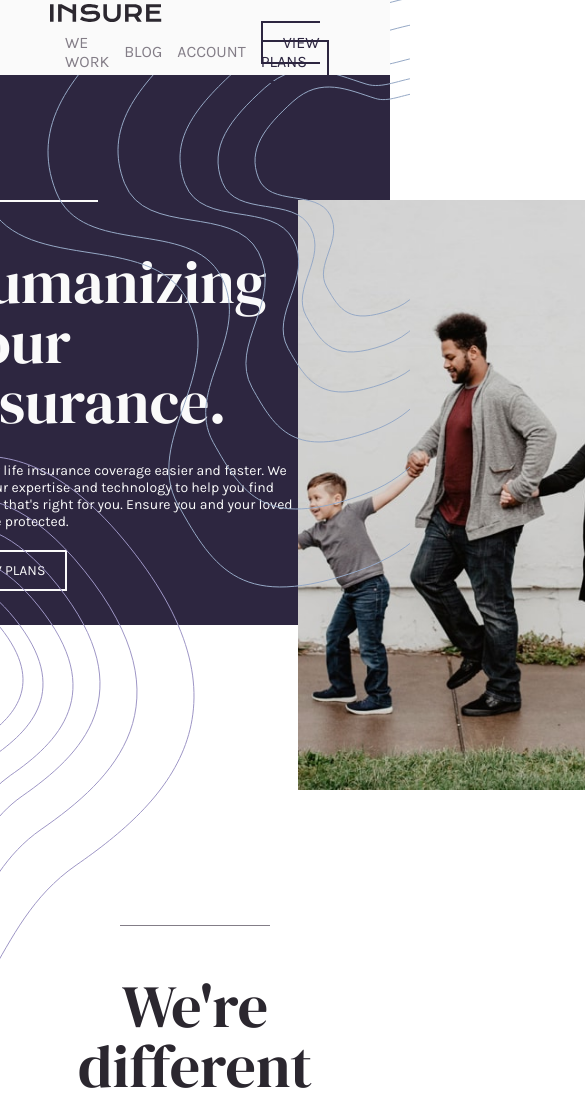
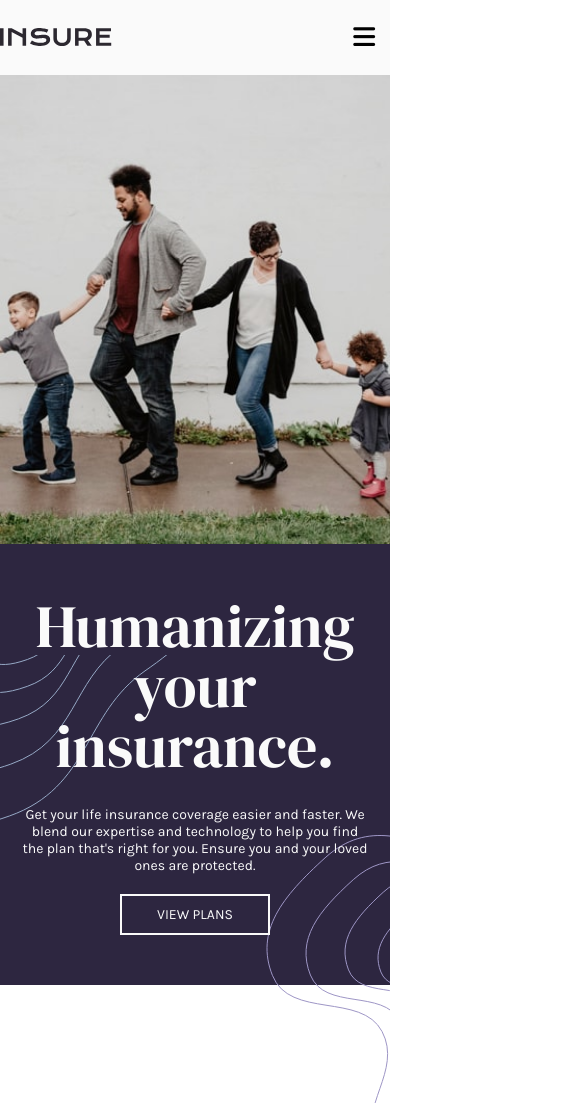
Before and after one commit to JulianR10/insure, a plain HTML site: page index.html in a window 390 px wide. Shown: the top 1103 px of the page, 585 px wide, since content can reach past the window. Drawn offline with Linux system fonts and the light colour scheme.

Commit message:
Fin web Insure

```diff
--- a/index.html
+++ b/index.html
@@ -8,6 +8,7 @@
   <link rel="preconnect" href="https://fonts.googleapis.com"><link rel="preconnect" href="https://fonts.gstatic.com" crossorigin><link    href="https://fonts.googleapis.com/css2?family=DM+Serif+Display&display=swap" rel="stylesheet">
   <link rel="preconnect" href="https://fonts.googleapis.com"><link rel="preconnect" href="https://fonts.gstatic.com" crossorigin><link href="https://fonts.googleapis.com/css2?family=Karla:wght@400;700&display=swap" rel="stylesheet">
   <link rel="stylesheet" href="style.css">
+  <script src="https://kit.fontawesome.com/560f34a7fa.js" crossorigin="anonymous"></script>
   <title>Insure</title>
 
   <!-- Feel free to remove these styles or customise in your own stylesheet 👍 -->
@@ -15,14 +16,16 @@
 </head>
 <body>
     <header>
-      <div class="container-header padding-gral">
+      <nav class="padding-gral">
         <figure class="logo">
           <a href="#">
             <img src="./images/logo.svg" alt="logo Insure">
           </a>
         </figure>
-
-        <nav>
+        <input type="checkbox" id="check">
+        <label for="check" class="bar-btn">
+          <i class="fa-solid fa-bars"></i>
+        </label>
         <ul>
           <li class="menu"><a href="#">WE WORK</a></li>
           <li class="menu"><a href="#">BLOG</a></li>
@@ -30,7 +33,6 @@
           <li class="menu"><a href="#">VIEW PLANS</a></li>
         </ul>
       </nav>
-      </div>
     </header>
 
     <!--PANTALLA PRINCIPAL-->
@@ -40,15 +42,24 @@
       <img id='intro-left' src="./images/bg-pattern-intro-left-desktop.svg" alt="pattern-intro-left">
 
       <div class="content-main padding-gral">
+
+        <figure class="img-principal-mobile">
+          <img src="./images/image-intro-mobile.jpg" alt="family">
+        </figure>
+        <img src="./images/bg-pattern-intro-right-mobile.svg" alt="pattern-intro-right" id="intro-right-mobile">
+          <img src="./images/bg-pattern-intro-left-mobile.svg" alt="pattern-intro-left" id="intro-left-mobile">
+
         <div class="info_content-main">
           <span id="separador1"></span>
           <h1>Humanizing your insurance.</h1>
           <p>Get your life insurance coverage easier and faster. We blend our expertise and technology to help you find the plan that's right for you. Ensure you and your loved ones are protected.</p>
           <button>VIEW PLANS</button>
         </div>
+
         <figure class="img-principal">
           <img src="./images/image-intro-desktop.jpg" alt="family">
         </figure>
+
       </div>
     </main>
 
--- a/style.css
+++ b/style.css
@@ -24,6 +24,10 @@ html{
     padding: 0 200px;
 }
 
+#check, .bar-btn {
+    display: none;
+}
+
 header{
     position: relative;
     width: 100%;
@@ -32,45 +36,44 @@ header{
     z-index: 1;
 }
 
-.container-header{
+nav{
     width: 100%;
     height: 75px;
     display: flex;
-    flex-wrap: wrap;
     justify-content: space-between;
     align-items: center;
 }
 
-.container-header nav ul{
+nav  ul{
     display: flex;
     justify-content: center;
     align-items: center;
     list-style-type: none;
 }
 
-.container-header nav ul li{
+nav ul li{
     padding: 0 0 0 15px;
     font-family: var(--body-font);
     font-size: 1.6rem;
 }
 
-.container-header nav ul li a{
+nav ul li a{
     cursor: pointer;
     text-decoration: none;
     color: var(--dark-grayish-violet);
 }
 
-.container-header nav ul a:active{
+nav ul a:active{
     color: var(--light-grayish-violet);
 }
 
-.container-header nav ul :nth-child(4) a{
+nav ul :nth-child(4) a{
     padding: 10px 20px;
     color: var(--dark-violet);
     border: 2px solid var(--dark-violet);
 }
 
-.container-header nav ul :nth-child(4) a:active{
+nav ul :nth-child(4) a:active{
     color: var(--very-light-gray);
     background-color: var(--dark-violet);
     transition: 0.3s;
@@ -97,9 +100,12 @@ main img#intro-left{
     left: 0;
 }
 
+main .img-principal-mobile{
+    display: none;
+}
+
 main .content-main{
     width: 100%;
-    height: 100%;
     padding-top: 125px;
     display: flex;
     flex-direction: row;
@@ -111,6 +117,7 @@ main .content-main .info_content-main{
     width: 50%;
     height: 100%;
     min-width: 350px;
+    position: relative;
     display: flex;
     flex-direction: column;
 }
@@ -120,6 +127,10 @@ main  .content-main .info_content-main span{
     width: 150px;
     height: 2px;
     background-color: var(--very-light-gray);
+}
+
+#intro-right-mobile, #intro-left-mobile{
+    display: none;
 }
 
 main .content-main .info_content-main h1{
@@ -141,8 +152,8 @@ main .content-main .info_content-main p{
 
 main .content-main .info_content-main button{
     display: inline-block;
-    width: fit-content;
-    margin-top: 20px;
+    width: 150px;
+    margin: 20px auto 0;
     padding: 10px 20px;
     font-family: var(--body-font);
     font-size: 1.4rem;
@@ -160,7 +171,6 @@ main .content-main .info_content-main button:active{
 
 main .content-main .img-principal{
     width: 50%;
-    min-width: 50%;
     text-align: right;
 }
 
@@ -339,16 +349,107 @@ footer .list-footer{
     margin-top: 50px;
 }
 
-/*RESPONSIVE*/
+/*---RESPONSIVE---*/
 
 @media only screen and (max-width: 575px){
     .padding-gral{
-        padding: 0 50px;
+        padding: 0;
+    }
+
+    /*Menú hamburguesa*/
+
+    .bar-btn{
+        display: block;
+        font-size: 25px;
+        cursor: pointer;
+        margin-right: 15px;
+    }
+
+    nav ul{
+        background-color: rgba(0, 0, 0, 0.93);
+        position: fixed;
+        width: 100%;
+        height: 0vh;
+        top: 10%;
+        display: flex;
+        flex-direction: column;
+        text-align: center;
+        justify-content: center;
+    }
+
+    ul li{
+        display: none;
+        line-height: 75px;
+}
+
+    #check{
+        display: none;
+    }
+
+    #check:checked ~ ul{
+        height: 90vh;
+        transition: all 1s;
+}
+
+    #check:checked ~ ul li{
+        display: block;
+}
+
+    /*MAIN*/
+    #intro-right, #intro-left{
+        display: none;
+    }
+
+    main{
+        height: 100%;
+    }
+
+    main .content-main{
+        flex-wrap: wrap;
+        padding: 0 0 50px;
+    }
+
+    .content-main .img-principal-mobile{
+        display: block;
+        width: 100%;
+        height: 100%;
+    }
+
+    .img-principal-mobile img{
+        width: 100%;
+    }
+
+    .content-main .info_content-main{
+        width: 100%;
+        text-align: center;
+    }
+
+    #intro-right-mobile{
+        position: absolute;
+        display: inherit;
+        bottom: -180px;
+        right: 0;
+    }
+
+    #intro-left-mobile{
+        position: absolute;
+        display: inherit;
+        top: 580px;
+        left: 0;
+    }
+
+    .content-main .info_content-main #separador1{
+        display: none;
+    }
+
+    .content-main .img-principal{
+        display: none;
     }
 
     /*CARDS*/
     .section-cards{
         width: 100%;
+        margin-top: 150px;
         display: flex;
         flex-direction: column;
         justify-content: center;
@@ -356,6 +457,22 @@ footer .list-footer{
         text-align: center;
     }
 
+    .section-cards h2{
+        font-size: 4.4rem;
+    }
+
+    .section-cards .container-cards{
+        justify-content: center;
+
+    }
+
+    .section-cards .card{
+        padding-top: 50px;
+    }
+
+    .section-cards .card1{
+        padding-top: 0;
+    }
 
     /*COMPLEMENTARY-INFO*/
     .container_complementary-info{
```
Lines whose indentation alone changed are shown as unchanged.
